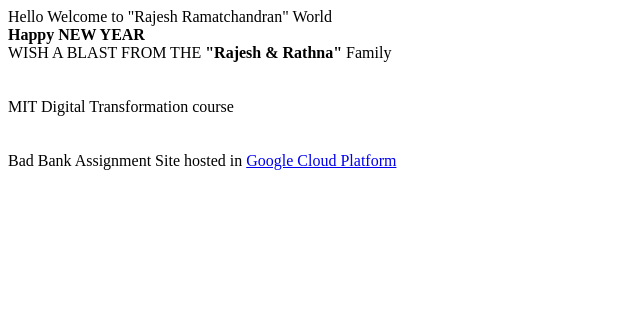
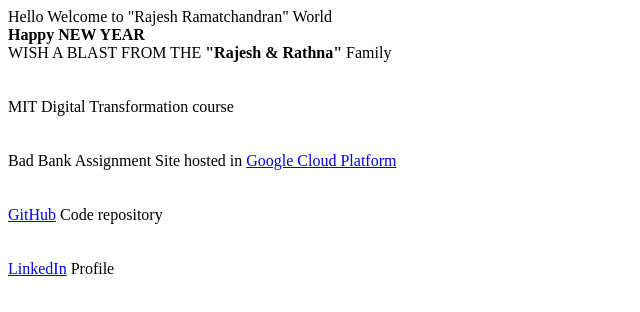
Before and after one commit to rramatchandran/WorldWide, a plain HTML site: page index.html in a window 1280 px wide. Shown: the whole page, without its empty margins (0-640 px from the left). Drawn offline with Linux system fonts and the light colour scheme.

Commit message:
Update index.html

```diff
--- a/index.html
+++ b/index.html
@@ -14,3 +14,10 @@ MIT Digital Transformation course
 Bad Bank Assignment Site hosted in <a href="https://badbank-mit.appspot.com">Google Cloud Platform </a>
 
 </br>
+</br>
+</br>
+<a href="https://github.com/rramatchandran"> GitHub</a> Code repository
+</br>
+</br>
+</br>
+<a href="https://www.linkedin.com/in/rajesh-ramatchandran/">LinkedIn</a> Profile
```
